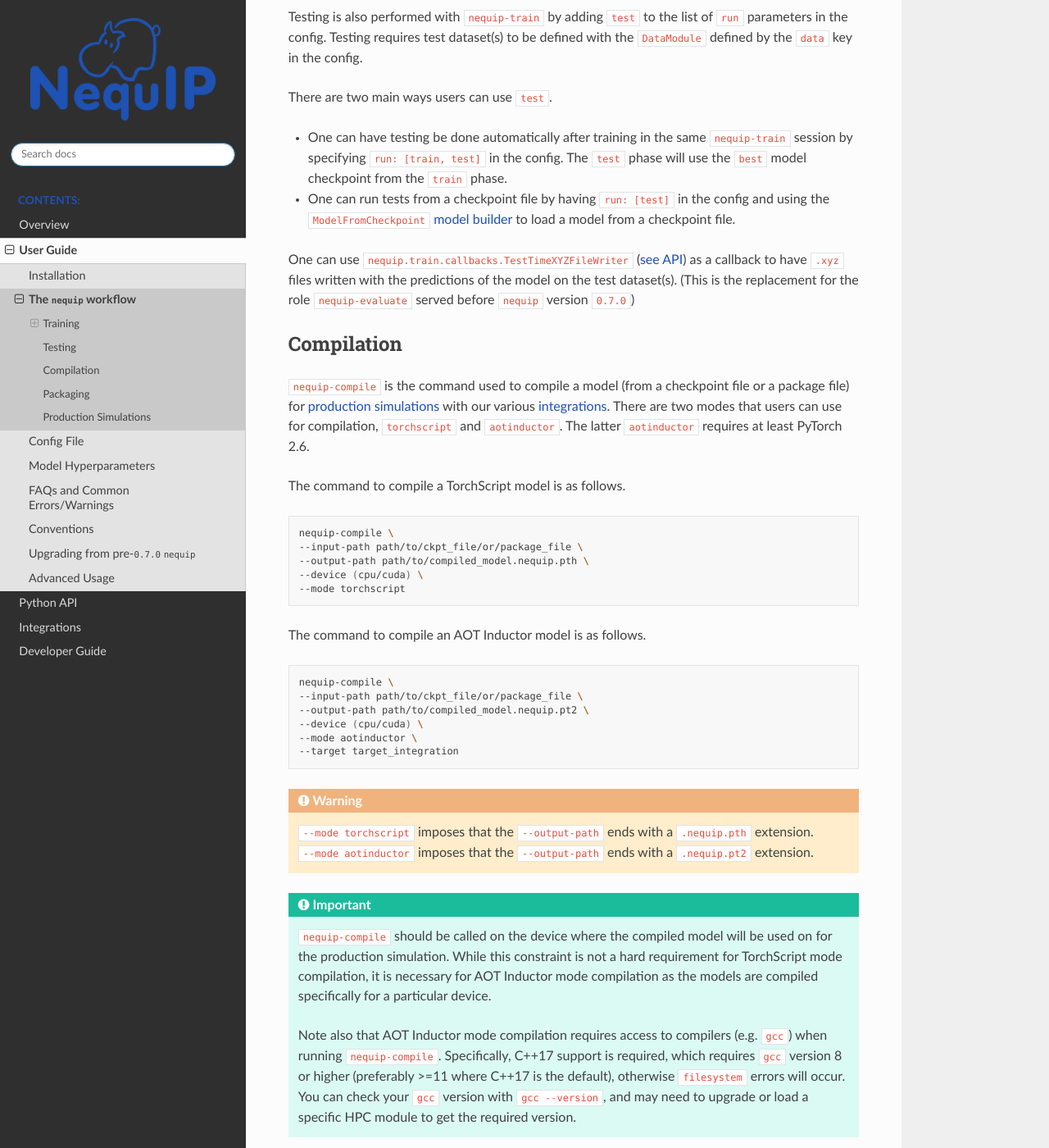
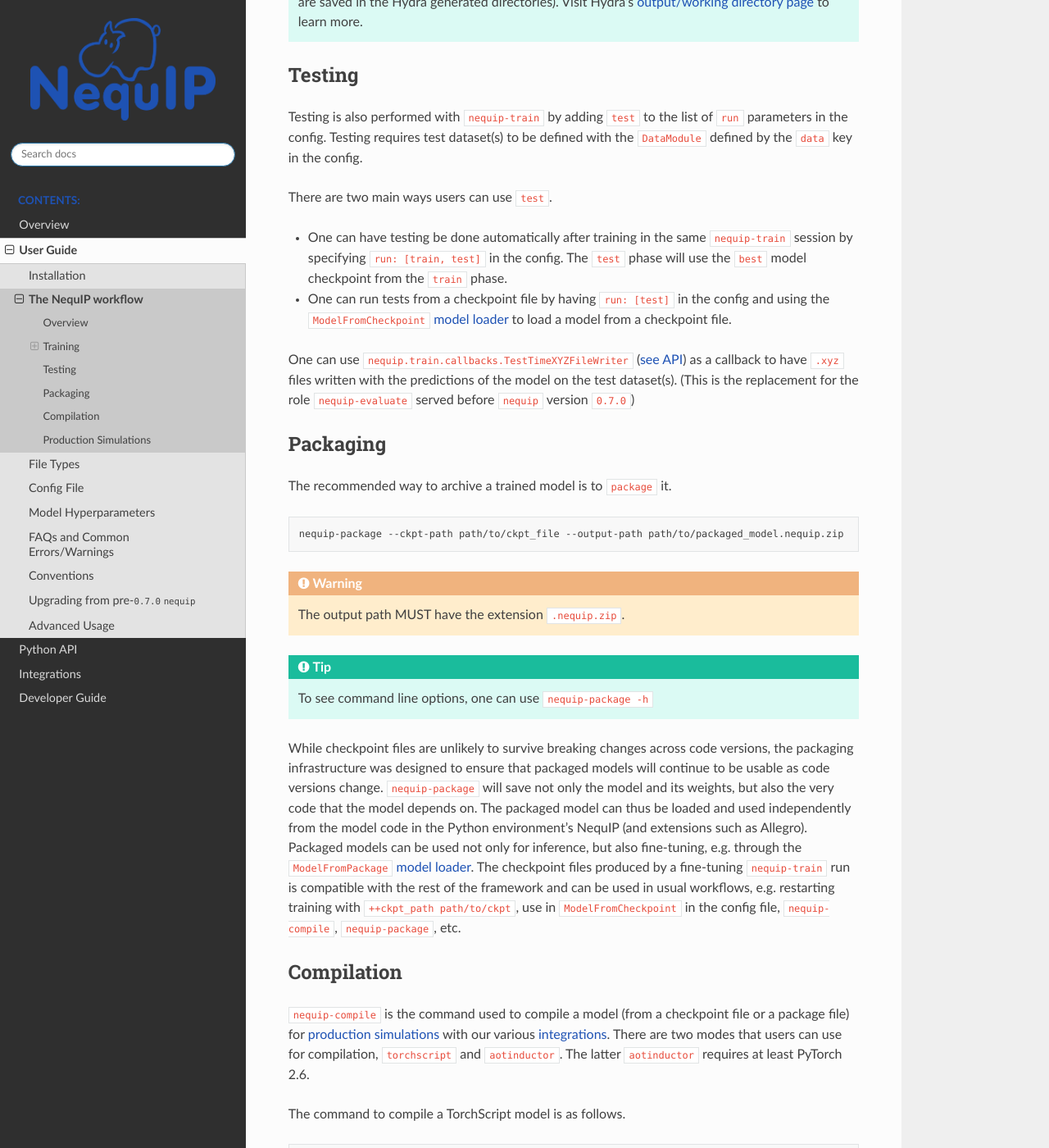
Before and after one commit to mir-group/nequip, a Sphinx documentation site: the page built from docs/guide/workflow.md, in a window 1280 px wide and 1400 px high, scrolled down 2092 px. Shown: the whole window at 82% size. Built offline with Sphinx 7.4.7 and the Read the Docs theme 3.1.0, drawn with Linux system fonts in a browser that asks for light colours; some of the changed text lies outside the part shown.

Commit message:
update docs

````diff
--- /dev/null
+++ b/docs/api/nequip_model.rst
@@ -0,0 +1,4 @@
+NequIP Model
+============
+
+.. autofunction:: nequip.model.NequIPGNNModel
--- /dev/null
+++ b/docs/api/save_model.rst
@@ -0,0 +1,8 @@
+Saved Models
+============
+
+There are two main forms of saved models that can be loaded for use in training, validation, and/or testing with ``nequip-train`` or custom Python scripts. There are **checkpoint files** (saved during ``nequip-train`` training runs) and **package files** (constructed with ``nequip-package`` and has the ``.nequip.zip`` extension). These files can be loaded using the following ``ModelFromCheckpoint`` and ``ModelFromPackage`` model loaders.
+
+.. autofunction:: nequip.model.ModelFromCheckpoint
+
+.. autofunction:: nequip.model.ModelFromPackage
--- a/docs/dev/dev.rst
+++ b/docs/dev/dev.rst
@@ -3,5 +3,6 @@
 
  .. toctree::
 
-    contributing
-    under_the_hood
+   contributing
+   under_the_hood
+   ../README
--- a/docs/guide/guide.rst
+++ b/docs/guide/guide.rst
@@ -5,6 +5,7 @@
 
     install
     workflow
+    files
     config
     model
     faq_errors
--- a/docs/guide/workflow.md
+++ b/docs/guide/workflow.md
@@ -1,42 +1,47 @@
-# The `nequip` workflow
+# The NequIP workflow
 
-The `nequip` workflow is made up of the following components:
- 1. [**Train**](#training):  `nequip-train`
- 2. [**Test**](#testing): `nequip-train`
- 3. [**Compile**](#compilation): `nequip-compile`
- 4. [**Package**](#packaging): `nequip-package`
- 5. [**Production**](#production-simulations): [Integrations](../integrations/all.rst)
+## Overview
 
+At a glance, the NequIP workflow is as follows.
+
+1. [**Train**](#training) &  [**test**](#testing) models with `nequip-train`, which produces a [checkpoint file](./files.md/#checkpoint-files).
+2. [**Package**](#packaging) the model from the checkpoint file with `nequip-package`, which produces a [package file](./files.md/#package-files). Package files are the recommended format for distributing NequIP framework models as they are designed to be usable on different machines and code environments (e.g. with different `e3nn`, `nequip`, `allegro` versions than what the model was initially trained with).
+3. [**Compile**](#compilation) the packaged model (or model from a checkpoint file) with `nequip-compile`, which produces a [compiled model file](./files.md/#compiled-model-files) that can be loaded for [**production simulations**](#production-simulations) in supported [integrations](../integrations/all.rst) such as [LAMMPS](../integrations/lammps.md) and [ASE](../integrations/ase.md).
 
 ## Training
 
-The core command in `nequip` is `nequip-train`, which takes in a YAML config file defining the dataset(s), model, and training hyperparameters, and then runs (or restarts) a training session. [Hydra](https://hydra.cc/) is used to manage the config files, and so many of the features and tricks from Hydra can be used if desired. `nequip-train` can be called as follows.
+The core command in NequIP is `nequip-train`, which takes in a YAML config file defining the dataset(s), model, and training hyperparameters, and then runs (or restarts) a training session. [Hydra](https://hydra.cc/) is used to manage the config files, and so many of the features and tricks from Hydra can be used if desired. `nequip-train` can be called as follows.
+
 ```bash
-$ nequip-train -cp full/path/to/config/directory -cn config_name.yaml
+nequip-train -cp full/path/to/config/directory -cn config_name.yaml
 ```
+
 Note that the flags `-cp` and `-cn` refer to the "config path" and "config name" respectively and are features of hydra's [command line flags](https://hydra.cc/docs/advanced/hydra-command-line-flags/). If one runs `nequip-train` in the same directory where the config file is located, the `-cp` part may be omitted. Note also that the full path is usually required if one uses `-cp`. Users who seek further configurability (e.g. using relative paths, multiple config files located in different directories, etc) are directed to the "[command line flags](https://hydra.cc/docs/advanced/hydra-command-line-flags/)" link to learn more.
 
 Under the hood, the [Hydra](https://hydra.cc/) config utilities and the [PyTorch Lightning](https://lightning.ai/docs/pytorch/stable/) framework are used to facilitate training and testing in the NequIP infrastructure. One can think of the config as consisting of a set of classes to be instantiated with user-given parameters to construct objects required for training and testing to be performed. Hence, the API of these classes form the central source of truth in terms of what configurable parameters there are. These classes could come from
- - `torch` in the case of [optimizers and learning rate scheduler](https://pytorch.org/docs/stable/optim.html), or
- - `Lightning` such as Lightning's [trainer](https://lightning.ai/docs/pytorch/stable/common/trainer.html) or Lightning's native [callbacks](https://lightning.ai/docs/pytorch/stable/api_references.html#callbacks), or
- - `nequip` itself such as the various [DataModules](../api/datamodule.rst), custom [callbacks](../api/callbacks.rst), etc
+
+- `torch` in the case of [optimizers and learning rate scheduler](https://pytorch.org/docs/stable/optim.html), or
+- `Lightning` such as Lightning's [trainer](https://lightning.ai/docs/pytorch/stable/common/trainer.html) or Lightning's native [callbacks](https://lightning.ai/docs/pytorch/stable/api_references.html#callbacks), or
+- `nequip` itself such as the various [DataModules](../api/datamodule.rst), custom [callbacks](../api/callbacks.rst), etc
 
 Users are advised to look at `configs/tutorial.yaml` to understand how the config file is structured, and then to look up what each of the classes do and what parameters they can take (be they on `torch`, `Lightning` or `nequip`'s docs). The documentation for `nequip` native classes can be found under [Python API](../api/nequip.rst).
 
 Checkpointing behavior is controlled by `Lightning` and configuring it is the onus of the user. Checkpointing can be controlled by flags in Lightning's [trainer](https://lightning.ai/docs/pytorch/stable/common/trainer.html) and can be specified even further with Lightning's [ModelCheckpoint callback](https://lightning.ai/docs/pytorch/stable/api/lightning.pytorch.callbacks.ModelCheckpoint.html#lightning.pytorch.callbacks.ModelCheckpoint).
 
+### Restarts
 
-### Restarts
 If a run is interrupted, one can continue training from a checkpoint file with the following command
+
 ```bash
 nequip-train -cp full/path/to/config/directory -cn config_name.yaml ++ckpt_path='path/to/ckpt_file'
 ```
+
 where we have used Hydra's [override syntax](https://hydra.cc/docs/advanced/override_grammar/basic/) (`++`). Note how one must still specify the config file used. Training from a checkpoint will always use the model from the checkpoint file, but other training hyperparameters (dataset, loss, metrics, callbacks, etc) is determined by the config file passed in the restart `nequip-train` (and can therefore be different from that of the original config used to generate the checkpoint). The restart will also resume from the last `run` stage (i.e. `train`, `val`, `test`, etc) that was running before the interruption.
 
 ```{warning}
 In general, the config should not be modified between restarts.  There are no safety checks to guard against nonsensical changes to the config used for restarts. It is the user's responsibility to ensure that any changes made are intended and reasonable. Users are advised to have a working understanding of how [checkpointing](https://lightning.ai/docs/pytorch/stable/common/checkpointing_basic.html) works under the hood with a sense of what training states are preserved upon restarting from checkpoints if one seeks to restart a run with an altered config file.
 
-In general, it is safest to restart without changes to the original config. If one seeks to train a model from a checkpoint file with very different training hyperparameters or datasets (e.g. for fine-tuning), one can use the `ModelFromCheckpoint` [model builder](../api/model).
+In general, it is safest to restart without changes to the original config. If one seeks to train a model from a checkpoint file with very different training hyperparameters or datasets (e.g. for fine-tuning), one can use the `ModelFromCheckpoint` [model loader](../api/save_model).
 ```
 
 ```{tip}
@@ -48,16 +53,39 @@
 Testing is also performed with `nequip-train` by adding `test` to the list of `run` parameters in the config. Testing requires test dataset(s) to be defined with the `DataModule` defined by the `data` key in the config.
 
 There are two main ways users can use `test`.
- - One can have testing be done automatically after training in the same `nequip-train` session by specifying `run: [train, test]` in the config. The `test` phase will use the `best` model checkpoint from the `train` phase.
- - One can run tests from a checkpoint file by having `run: [test]` in the config and using the `ModelFromCheckpoint` [model builder](../api/model) to load a model from a checkpoint file.
+
+- One can have testing be done automatically after training in the same `nequip-train` session by specifying `run: [train, test]` in the config. The `test` phase will use the `best` model checkpoint from the `train` phase.
+- One can run tests from a checkpoint file by having `run: [test]` in the config and using the `ModelFromCheckpoint` [model loader](../api/save_model) to load a model from a checkpoint file.
 
 One can use `nequip.train.callbacks.TestTimeXYZFileWriter` ([see API](../api/callbacks.rst)) as a callback to have `.xyz` files written with the predictions of the model on the test dataset(s). (This is the replacement for the role `nequip-evaluate` served before `nequip` version `0.7.0`)
+
+## Packaging
+
+The recommended way to archive a trained model is to `package` it.
+
+```bash
+nequip-package --ckpt-path path/to/ckpt_file --output-path path/to/packaged_model.nequip.zip
+```
+
+```{warning}
+The output path MUST have the extension `.nequip.zip`.
+```
+
+```{tip}
+To see command line options, one can use `nequip-package -h`
+```
+
+While checkpoint files are unlikely to survive breaking changes across code versions, the packaging infrastructure was designed to ensure that packaged models will continue to be usable as code versions change.
+`nequip-package` will save not only the model and its weights, but also the very code that the model depends on.
+The packaged model can thus be loaded and used independently from the model code in the Python environment's NequIP (and extensions such as Allegro).
+Packaged models can be used not only for inference, but also fine-tuning, e.g. through the `ModelFromPackage` [model loader](../api/save_model). The checkpoint files produced by a fine-tuning `nequip-train` run is compatible with the rest of the framework and can be used in usual workflows, e.g. restarting training with `++ckpt_path path/to/ckpt`, use in `ModelFromCheckpoint` in the config file, `nequip-compile`, `nequip-package`, etc.
 
 ## Compilation
 
 `nequip-compile` is the command used to compile a model (from a checkpoint file or a package file) for [production simulations](#production-simulations) with our various [integrations](../integrations/all.rst). There are two modes that users can use for compilation, `torchscript` and `aotinductor`. The latter `aotinductor` requires at least PyTorch 2.6.
 
 The command to compile a TorchScript model is as follows.
+
 ```bash
 nequip-compile \
 --input-path path/to/ckpt_file/or/package_file \
@@ -65,7 +93,9 @@
 --device (cpu/cuda) \
 --mode torchscript
 ```
+
 The command to compile an AOT Inductor model is as follows.
+
 ```bash
 nequip-compile \
 --input-path path/to/ckpt_file/or/package_file \
@@ -80,9 +110,15 @@
 `--mode aotinductor` imposes that the `--output-path` ends with a `.nequip.pt2` extension.
 ```
 
+```{tip}
+To see command line options, one can use `nequip-compile -h`
+```
+
 ```{important}
 `nequip-compile` should be called on the device where the compiled model will be used on for the production simulation. While this constraint is not a hard requirement for TorchScript mode compilation, it is necessary for AOT Inductor mode compilation as the models are compiled specifically for a particular device.
+```
 
+```{important}
 Note also that AOT Inductor mode compilation requires access to compilers (e.g. `gcc`) when running `nequip-compile`. Specifically, C++17 support is required, which requires `gcc` version 8 or higher (preferably >=11 where C++17 is the default), otherwise `filesystem` errors will occur. You can check your `gcc` version with `gcc --version`, and may need to upgrade or load a specific HPC module to get the required version.
 ```
 
@@ -93,26 +129,8 @@
 ```
 
 ```{tip}
-To see command line options, one can use `nequip-compile -h`
+If performing training and inference on separate machine, with possibly different Python environments, one can consider [packaging](#packaging) the trained model and transfering the packaged model to the inference machine where one can then `nequip-compile` the package file. Such an approach will be less prone to errors due to inconsistent Python environments, for example.
 ```
-
-
-## Packaging
-
-The recommended way to archive a trained model is to `package` it.
-```bash
-nequip-package --ckpt-path path/to/ckpt_file --output-path path/to/packaged_model.nequip.zip
-```
-```{warning}
-The output path MUST have the extension `.nequip.zip`.
-```
-
-```{tip}
-To see command line options, one can use `nequip-package -h`
-```
-
-
-`nequip-package` will save not only the model and its weights, but also the very code that the model depends on (besides config file parameters). The packaged model can thus be loaded and used independently from the model code in the Python environment's NequIP (and extensions such as Allegro).
 
 ## Production Simulations
 
````
Also changed, not shown: docs/README.md (+6 -2 lines), docs/api/model.rst (+3 -13 lines), docs/guide/files.md (added, +51 -0 lines).
